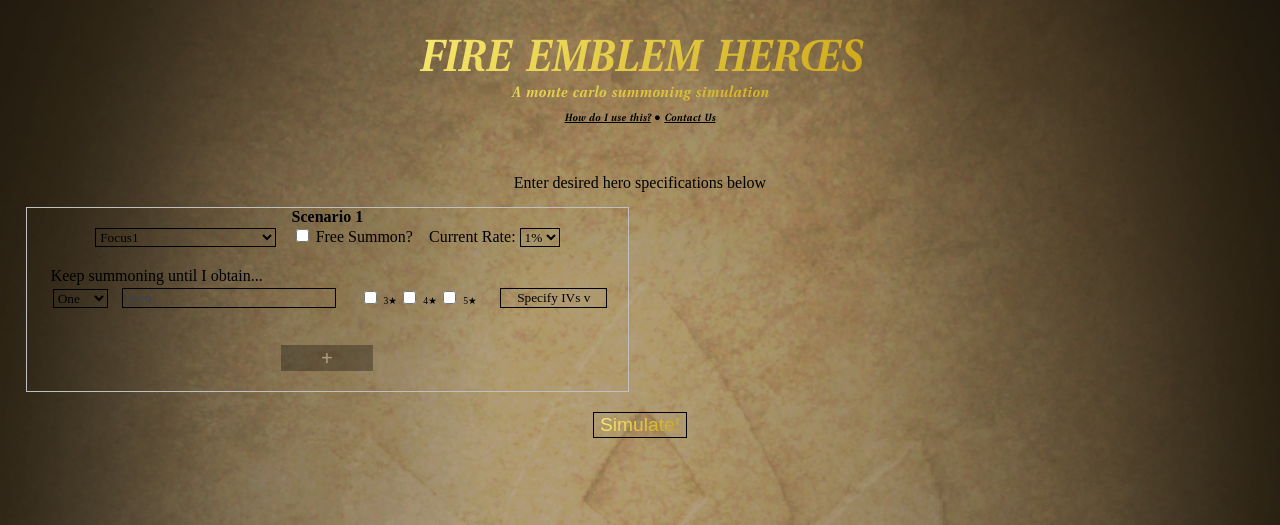
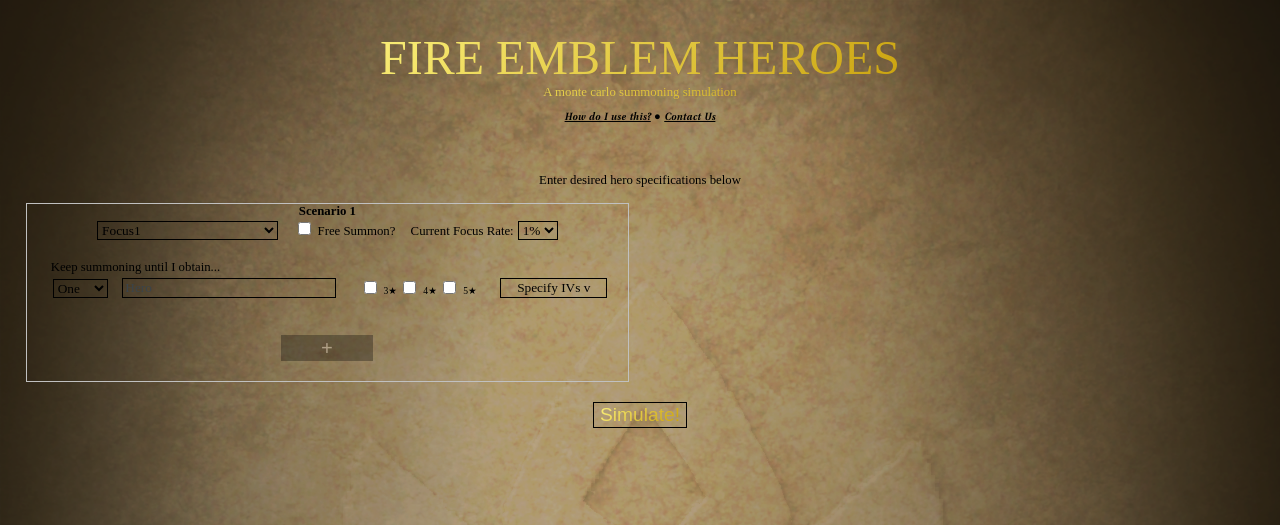
Before and after one commit to Bozolink/FEH2, a PHP site: page / in a window 1280 px wide. Shown: the top 525 px of the page. Run offline with PHP 8.4, Linux system fonts and the light colour scheme; some libraries are stand-ins or nearby versions; some web fonts are replaced.

Commit message:
font change

```diff
--- a/index.html
+++ b/index.html
@@ -52,7 +52,7 @@
 
                     &nbsp;&nbsp;
 
-                    <p style="display: inline">Current Rate:</p>
+                    <p style="display: inline">Current Focus Rate:</p>
                     <select name="rate1" id="rate1" class="formNumBox">
                         <option value="1%">1%</option>
                         <option value="2%">2%</option>
--- a/style.css
+++ b/style.css
@@ -35,6 +35,11 @@ input, select {
 }
 input::-webkit-input-placeholder {
     color: #3B444B;
+}
+
+p, label {
+    font-family: FEHFont;
+    font-size: 80%;
 }
 
 #gif {
```
